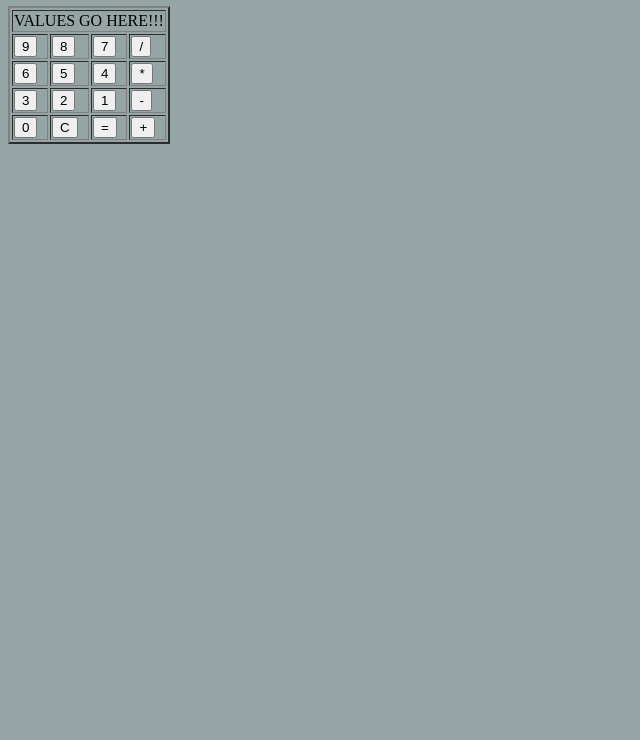
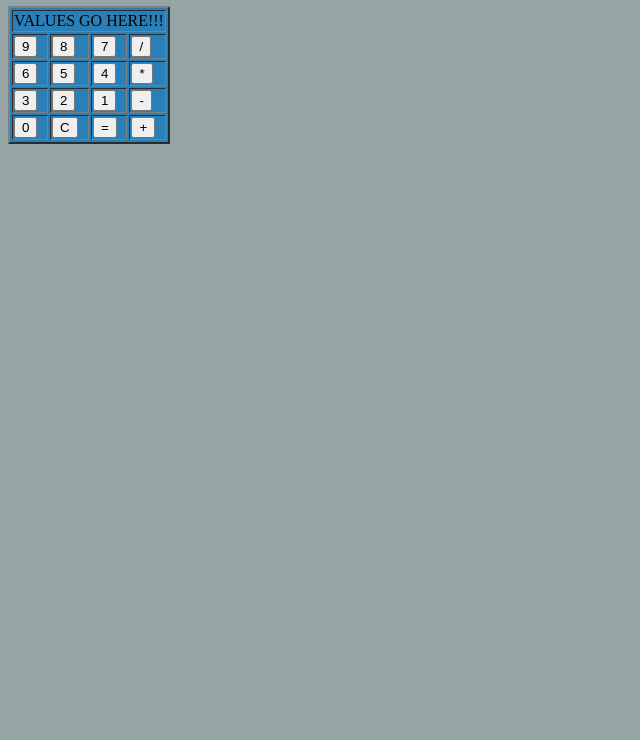
Before and after one commit to claudiagao/javascript-html-calculator, a plain HTML site: page index.html in a window 1280 px wide. Shown: the part 60-800 px from the top of the page, without its empty margins (0-640 px from the left). Drawn offline with Linux system fonts and the light colour scheme.

Commit message:
added background colors

```diff
--- a/style.css
+++ b/style.css
@@ -1,3 +1,7 @@
 body{
-    background-color: #95a5a6
+    background-color: #95a5a6;
 }
+
+table{
+    background-color: #2980b9;
+}
```
